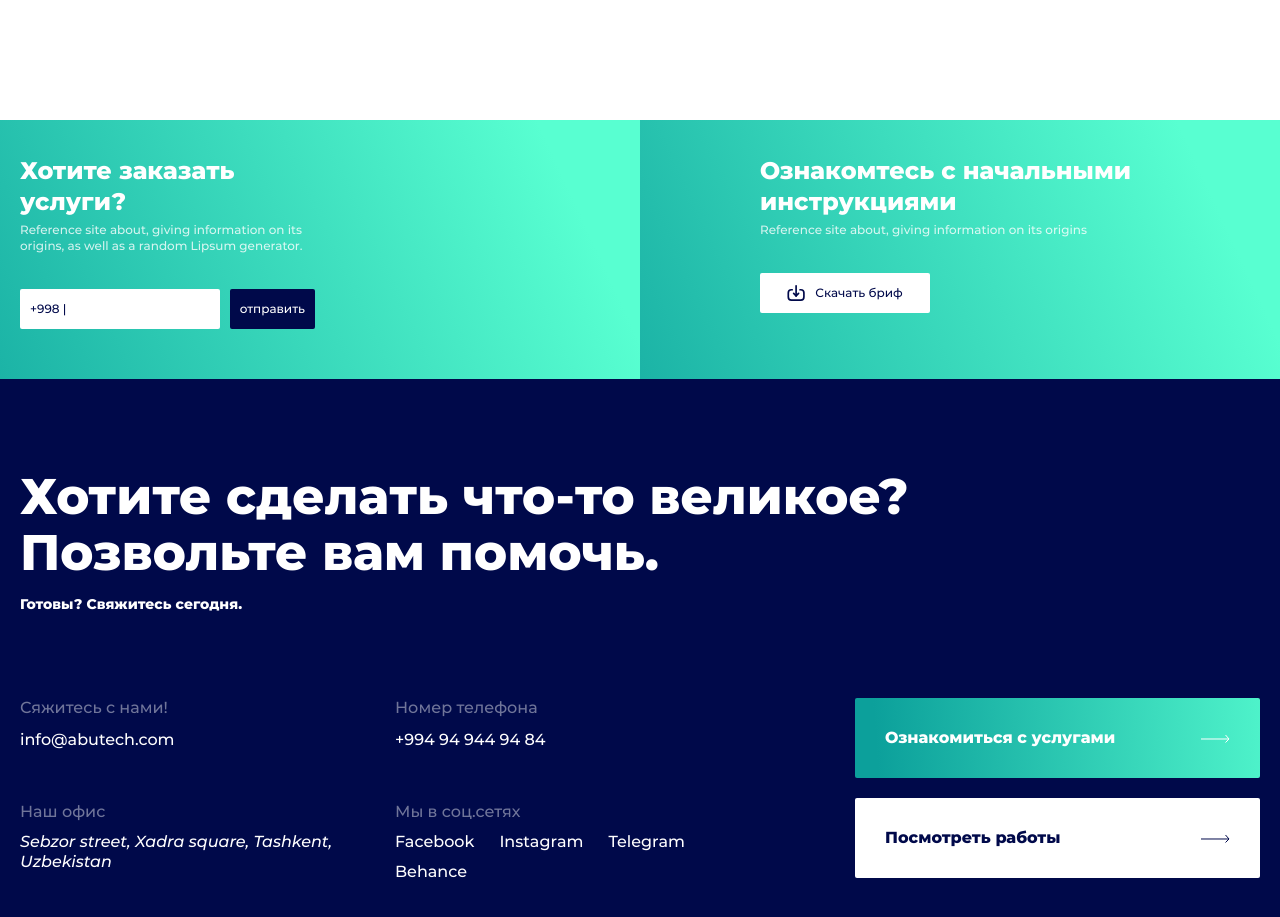
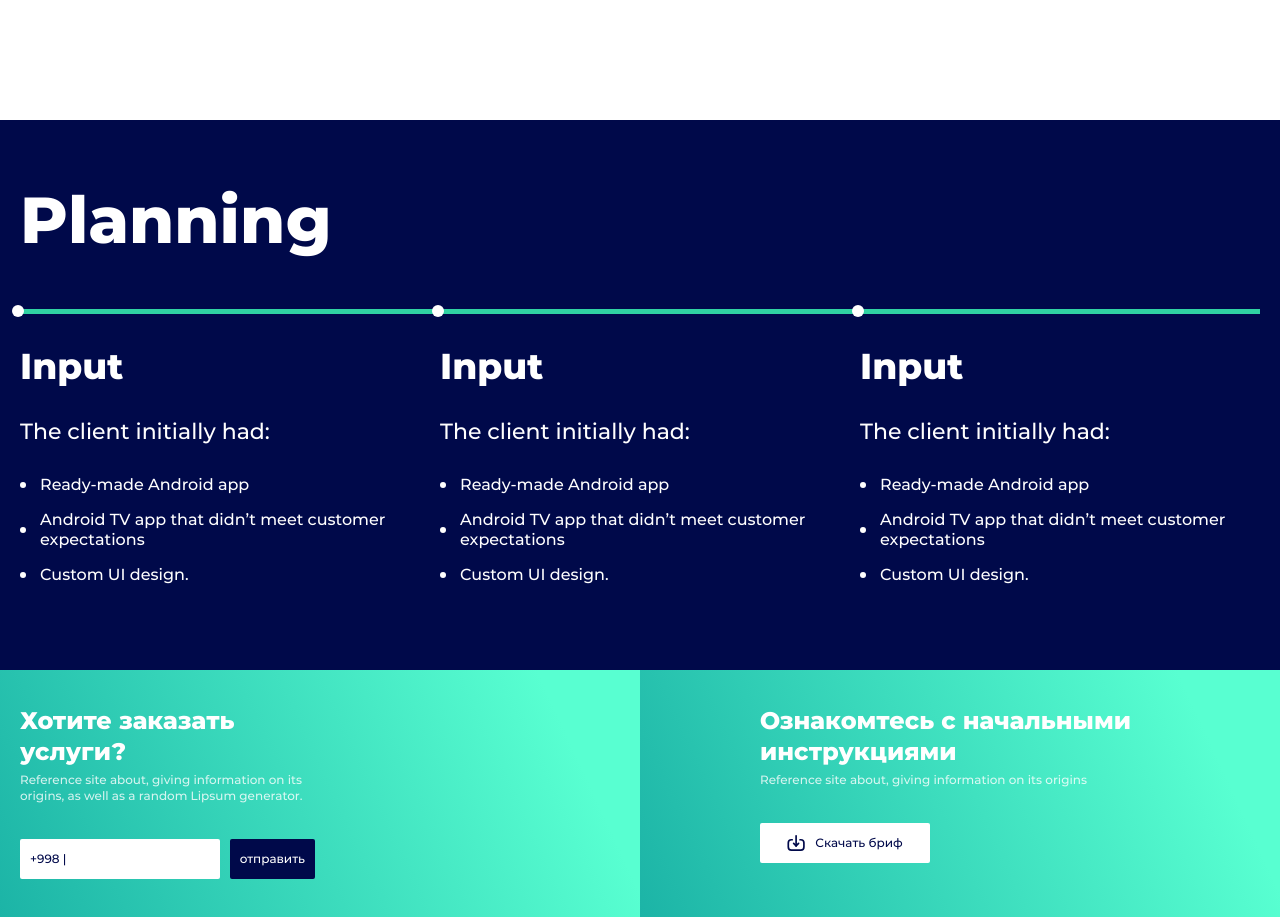
Before and after one commit to abutechuz/abutechuz-front, a React (Create React App) app: page /single-portfolio in a window 1280 px wide. Shown: the part 1660-2577 px from the top of the page. Built offline with nearby package versions, Linux system fonts and the light colour scheme.

Commit message:
Add plans page

```diff
--- /dev/null
+++ b/src/components/PortfolioPlan/PortfolioPlan.js
@@ -0,0 +1,78 @@
+import React from 'react'
+import Container from '../Container/Container'
+import './PortfolioPlan.scss'
+
+function PortfolioPlan() {
+    return (
+        <section className='portfolio-plan'>
+            <Container>
+                <h2 className='portfoli-plan__heading'>Planning</h2>
+
+                <ul className='portfolio-plan__list'>
+                    <li className='portfolio-plan__item'>
+                        <h3 className='portfolio-plan__heading'>Input</h3>
+
+                        <h4 className='portfolio-plan__sub-heading'>
+                            The client initially had:
+                        </h4>
+
+                        <ul className='portfolio-plan__sublist'>
+                            <li className='portfolio-plan__sublist-item'>
+                                Ready-made Android app
+                            </li>
+                            <li className='portfolio-plan__sublist-item'>
+                                Android TV app that didn’t meet customer
+                                expectations
+                            </li>
+                            <li className='portfolio-plan__sublist-item'>
+                                Custom UI design.
+                            </li>
+                        </ul>
+                    </li>
+                    <li className='portfolio-plan__item'>
+                        <h3 className='portfolio-plan__heading'>Input</h3>
+
+                        <h4 className='portfolio-plan__sub-heading'>
+                            The client initially had:
+                        </h4>
+
+                        <ul className='portfolio-plan__sublist'>
+                            <li className='portfolio-plan__sublist-item'>
+                                Ready-made Android app
+                            </li>
+                            <li className='portfolio-plan__sublist-item'>
+                                Android TV app that didn’t meet customer
+                                expectations
+                            </li>
+                            <li className='portfolio-plan__sublist-item'>
+                                Custom UI design.
+                            </li>
+                        </ul>
+                    </li>
+                    <li className='portfolio-plan__item'>
+                        <h3 className='portfolio-plan__heading'>Input</h3>
+
+                        <h4 className='portfolio-plan__sub-heading'>
+                            The client initially had:
+                        </h4>
+
+                        <ul className='portfolio-plan__sublist'>
+                            <li className='portfolio-plan__sublist-item'>
+                                Ready-made Android app
+                            </li>
+                            <li className='portfolio-plan__sublist-item'>
+                                Android TV app that didn’t meet customer
+                                expectations
+                            </li>
+                            <li className='portfolio-plan__sublist-item'>
+                                Custom UI design.
+                            </li>
+                        </ul>
+                    </li>
+                </ul>
+            </Container>
+        </section>
+    )
+}
+
+export default PortfolioPlan
--- /dev/null
+++ b/src/components/PortfolioPlan/PortfolioPlan.scss
@@ -0,0 +1,140 @@
+.portfolio-plan {
+    background-color: #00094a;
+    color: #fff;
+}
+
+.portfolio-plan .container {
+    padding-top: 60px;
+    padding-bottom: 85px;
+}
+
+.portfoli-plan__heading {
+    margin-top: 0;
+    margin-bottom: 50px;
+    font-weight: bold;
+    font-size: 65px;
+    line-height: 79px;
+}
+
+.portfolio-plan__list {
+    display: flex;
+    justify-content: space-between;
+    margin: 0;
+    padding: 0;
+    padding-top: 30px;
+    border-top: 5px solid #30d2a3;
+    list-style-type: none;
+}
+
+.portfolio-plan__item {
+    position: relative;
+}
+
+.portfolio-plan__item::before {
+    position: absolute;
+    z-index: 1;
+    top: -16%;
+    left: -2%;
+    width: 12px;
+    height: 12px;
+    display: inline-block;
+    background-color: #fff;
+    border-radius: 50%;
+    content: '';
+}
+
+.portfolio-plan__heading {
+    margin-top: 0;
+    margin-bottom: 30px;
+    font-weight: bold;
+    font-size: 36px;
+    line-height: 44px;
+}
+
+.portfolio-plan__sub-heading {
+    margin-top: 0;
+    margin-bottom: 30px;
+    font-weight: 500;
+    font-size: 22px;
+    line-height: 27px;
+}
+
+.portfolio-plan__sublist {
+    width: 100%;
+    max-width: 400px;
+    margin: 0;
+    padding: 0;
+    list-style-type: none;
+}
+
+.portfolio-plan__sublist-item {
+    position: relative;
+    padding-left: 20px;
+    font-weight: 500;
+    font-size: 16px;
+    line-height: 20px;
+}
+
+.portfolio-plan__sublist-item + .portfolio-plan__sublist-item {
+    margin-top: 15px;
+}
+
+.portfolio-plan__sublist-item::before {
+    position: absolute;
+    top: 50%;
+    left: 0;
+    transform: translateY(-50%);
+    display: inline-block;
+    width: 6px;
+    height: 6px;
+    background: #fff;
+    border-radius: 50%;
+    content: '';
+}
+
+@media only screen and (max-width: 1050px) {
+    .portfoli-plan__heading {
+        text-align: center;
+    }
+
+    .portfolio-plan__list {
+        width: 80%;
+        flex-direction: column;
+        align-items: center;
+        margin: 0 auto;
+        padding-left: 20px;
+        border-top: none;
+        border-left: 5px solid #30d2a3;
+    }
+
+    .portfolio-plan__item::before {
+        display: none;
+    }
+
+    .portfolio-plan__item + .portfolio-plan__item {
+        margin-left: 0;
+        margin-top: 50px;
+    }
+}
+
+@media only screen and (max-width: 400px) {
+    .portfoli-plan__heading {
+        font-size: 32px;
+        line-height: 1.5;
+    }
+
+    .portfolio-plan__heading {
+        font-size: 24px;
+        line-height: 1.5;
+    }
+
+    .portfolio-plan__sub-heading {
+        font-size: 18px;
+        line-height: 1.5;
+    }
+
+    .portfolio-plan__sublist-item {
+        font-size: 16px;
+        line-height: 1.5;
+    }
+}
--- a/src/screens/SinglePortfolio/SinglePortfolio.js
+++ b/src/screens/SinglePortfolio/SinglePortfolio.js
@@ -2,12 +2,14 @@ import React from 'react'
 import './SinglePortfolio.scss'
 import PortfolioDesc from '../../components/PortfolioDesc/PortfolioDesc'
 import PortfolioIntro from '../../components/PortfolioIntro/PortfolioIntro'
+import PortfolioPlan from '../../components/PortfolioPlan/PortfolioPlan'
 
 function SinglePortfolio() {
     return (
         <>
             <PortfolioIntro />
             <PortfolioDesc />
+            <PortfolioPlan />
         </>
     )
 }
```
